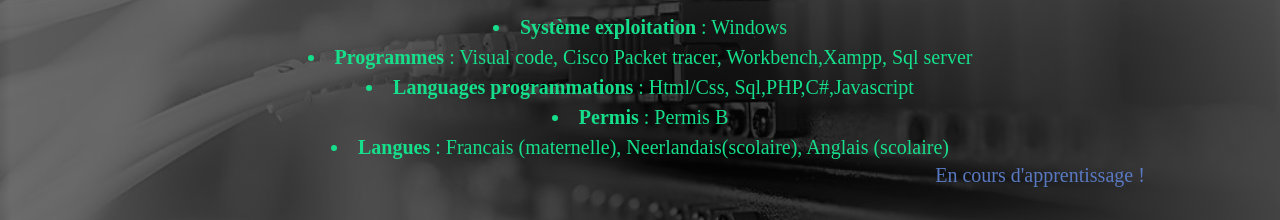
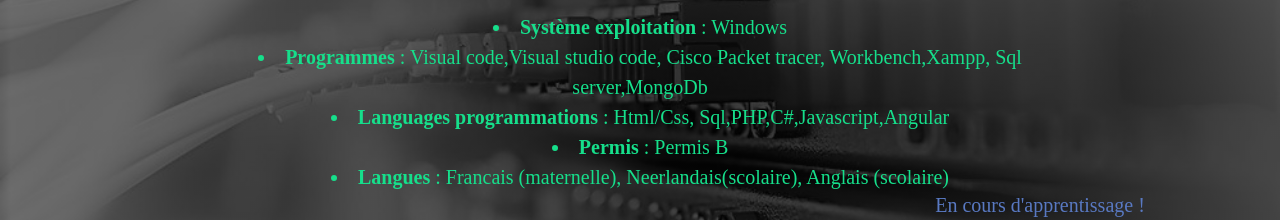
Before and after one commit to Geoffray7700/Geoffray7700, a plain HTML site: page informaticien.html in a window 1280 px wide. Shown: the part 269-489 px from the top of the page. Drawn offline with Linux system fonts and the light colour scheme.

Commit message:
Update informaticien.html

```diff
--- a/informaticien.html
+++ b/informaticien.html
@@ -24,8 +24,8 @@
         <h3>Connaissances</h3>
         <ul>
             <li><strong>Système exploitation</strong> : Windows</li>
-            <li><strong>Programmes</strong> : Visual code, Cisco Packet tracer, Workbench,Xampp, Sql server</li>
-            <li><strong>Languages programmations</strong> : Html/Css, Sql,PHP,C#,Javascript</li>
+            <li><strong>Programmes</strong> : Visual code,Visual studio code, Cisco Packet tracer, Workbench,Xampp, Sql server,MongoDb</li>
+            <li><strong>Languages programmations</strong> : Html/Css, Sql,PHP,C#,Javascript,Angular</li>
             <li><strong>Permis</strong> : Permis B</li>
             <li><strong>Langues</strong> : Francais (maternelle), Neerlandais(scolaire), Anglais (scolaire)</li>
 
```
